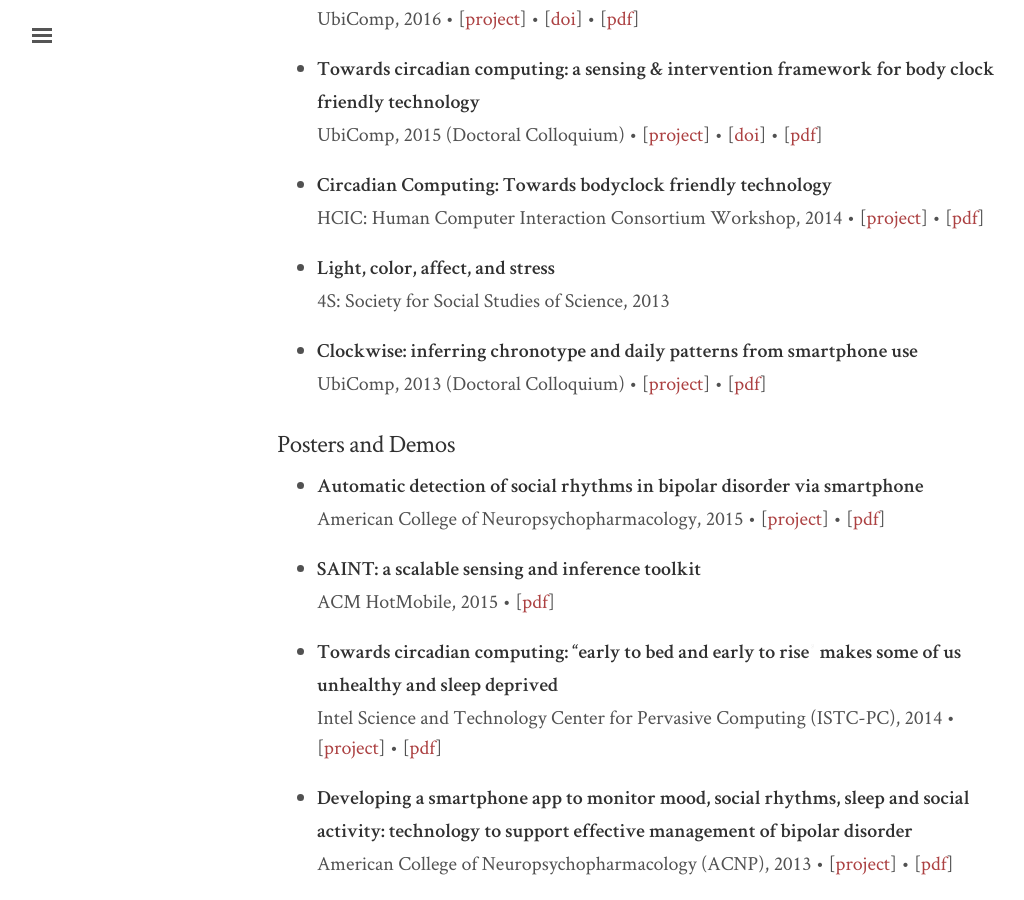
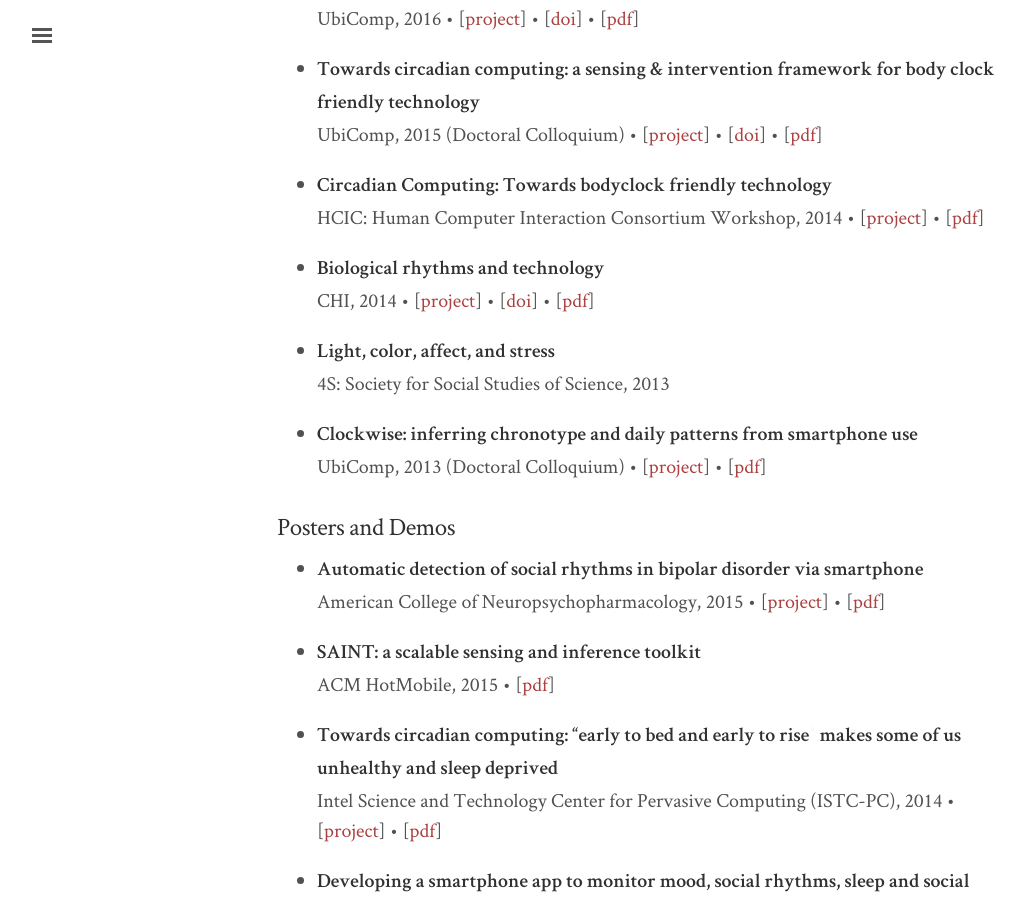
Before and after one commit to saeed-abdullah/saeed-abdullah.github.io, a Jekyll site: the page built from publications.markdown, in a window 1280 px wide and 900 px high, scrolled down 3199 px. Shown: the whole window, without its empty margins (3-1027 px from the left). Built offline with Jekyll 4.4.1, drawn with Linux system fonts in a browser that asks for light colours; nearby versions of some CDN libraries.

Commit message:
Adds CHI workshop proposal

```diff
--- a/publications.markdown
+++ b/publications.markdown
@@ -134,6 +134,10 @@ UbiComp, 2015 (Doctoral Colloquium) &bull;
 HCIC: Human Computer Interaction Consortium Workshop, 2014 &bull;
 \[[project](/projects/clockwise.html)\] &bull; \[[pdf](/files/pubs/clockwise-hcic-2014.pdf)\]
 
+* **Biological rhythms and technology** <br />
+CHI, 2014 &bull;
+\[[project](/projects/clockwise.html)\] &bull; \[[doi](https://doi.org/10.1145/2559206.2559230)\] &bull; \[[pdf](/files/pubs/biological-rhythms-chi-2014.pdf)\]
+
 * **Light, color, affect, and stress** <br />
 4S: Society for Social Studies of Science, 2013
 
```
Also changed, not shown: 1 other file.
